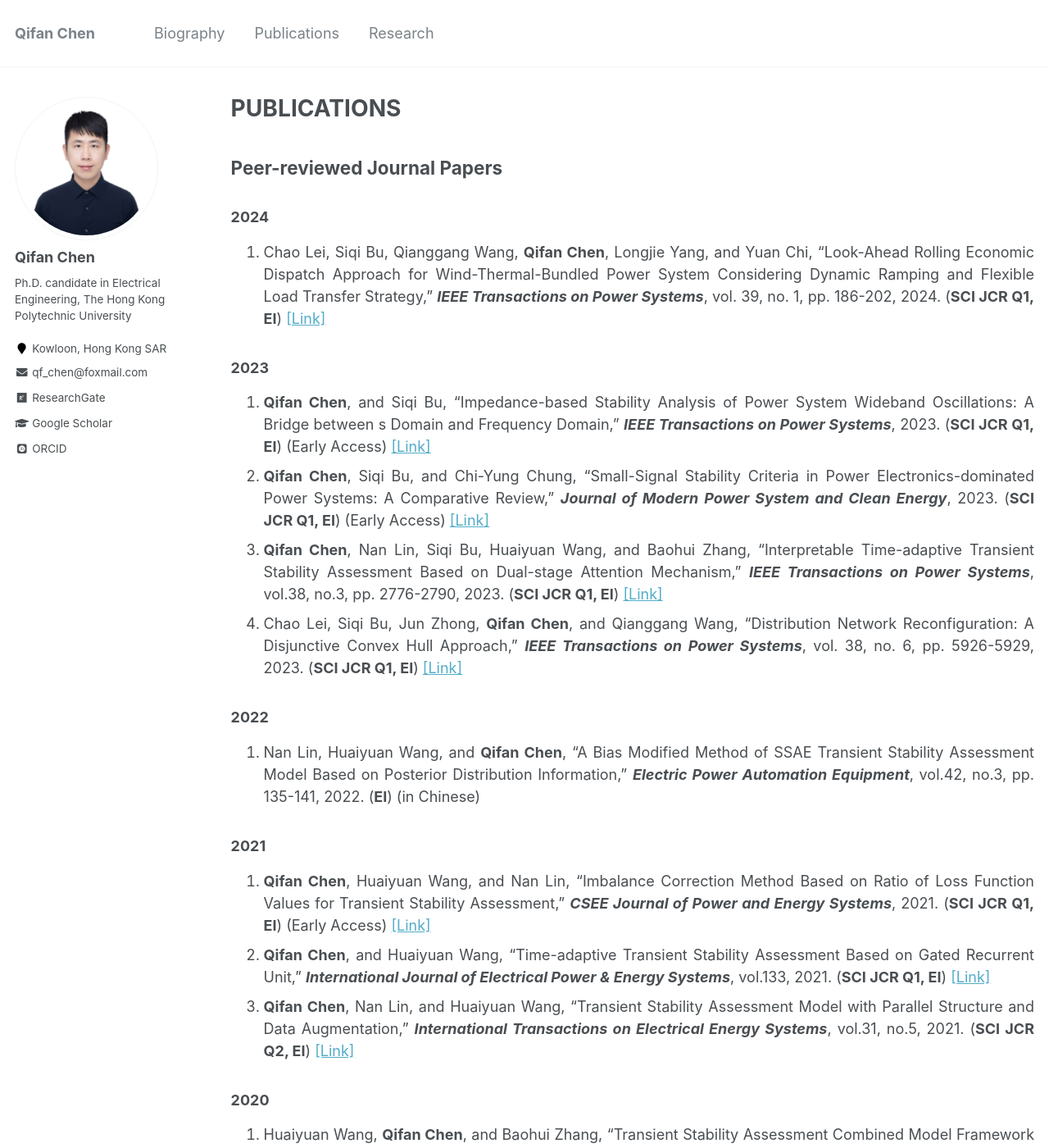
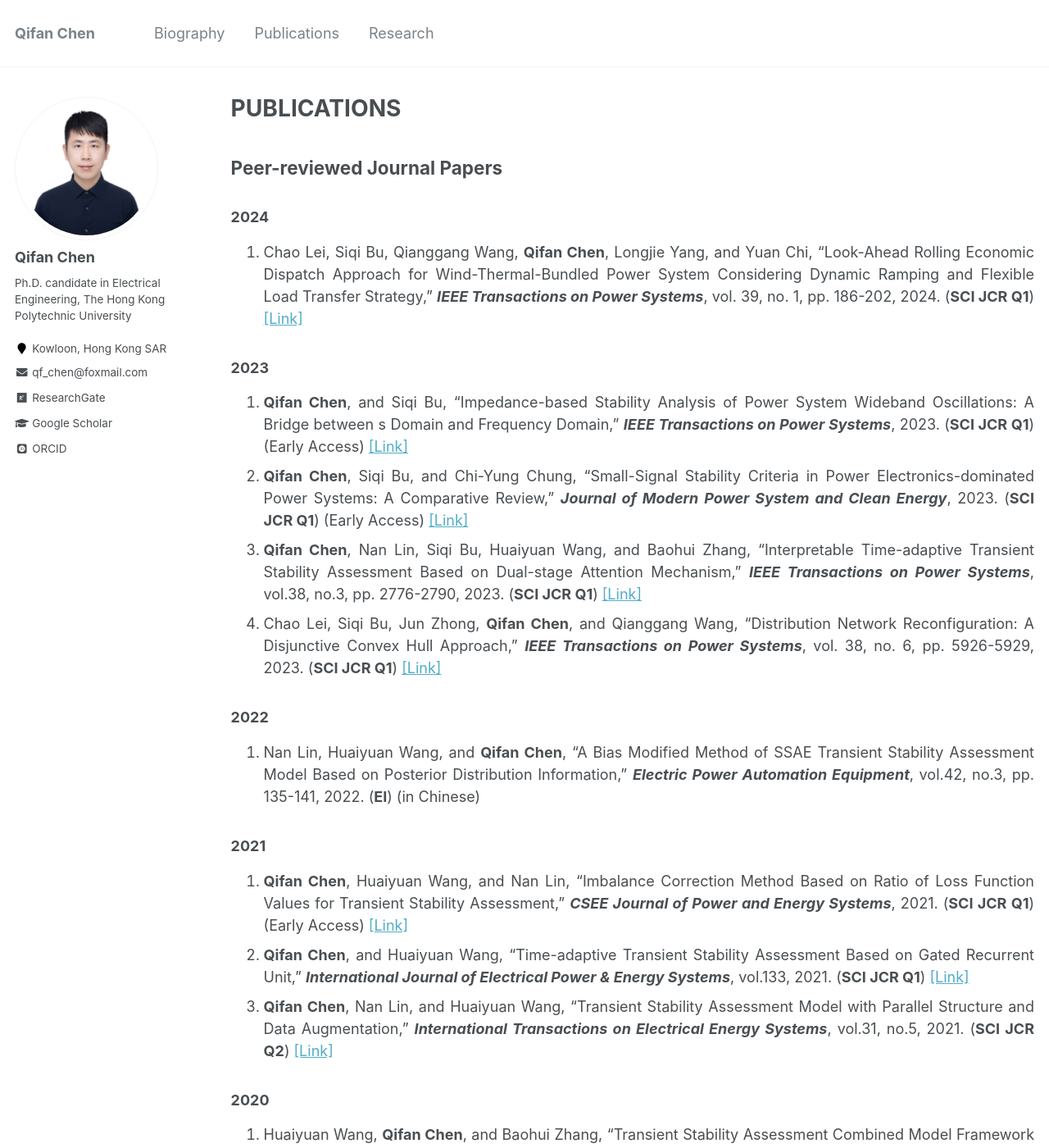
Before and after one commit to ChQf/ChQf.github.io, a Jekyll site: the page built from _pages/publications.md, in a window 1280 px wide and 1400 px high. Shown: the whole window at 82% size. Built offline with Jekyll 4.4.1, drawn with Linux system fonts in a browser that asks for light colours; some web fonts are replaced; some of the changed text lies outside the part shown.

```diff
--- a/_pages/publications.md
+++ b/_pages/publications.md
@@ -8,14 +8,14 @@ author_profile: true
 ## Peer-reviewed Journal Papers
 
 ### 2024
-1. Chao Lei, Siqi Bu, Qianggang Wang, **Qifan Chen**, Longjie Yang, and Yuan Chi, “Look-Ahead Rolling Economic Dispatch Approach for Wind-Thermal-Bundled Power System Considering Dynamic Ramping and Flexible Load Transfer Strategy,” ***IEEE Transactions on Power Systems***, vol. 39, no. 1, pp. 186-202, 2024. (**SCI JCR Q1, EI**) [[Link]](https://ieeexplore.ieee.org/document/10026349){:target="_blank"}<br>
+1. Chao Lei, Siqi Bu, Qianggang Wang, **Qifan Chen**, Longjie Yang, and Yuan Chi, “Look-Ahead Rolling Economic Dispatch Approach for Wind-Thermal-Bundled Power System Considering Dynamic Ramping and Flexible Load Transfer Strategy,” ***IEEE Transactions on Power Systems***, vol. 39, no. 1, pp. 186-202, 2024. (**SCI JCR Q1**) [[Link]](https://ieeexplore.ieee.org/document/10026349){:target="_blank"}<br>
 {: .text-justify}
 
 ### 2023
-1. **Qifan Chen**, and Siqi Bu, "Impedance-based Stability Analysis of Power System Wideband Oscillations: A Bridge between s Domain and Frequency Domain," ***IEEE Transactions on Power Systems***, 2023. (**SCI JCR Q1, EI**) (Early Access) [[Link]](https://ieeexplore.ieee.org/document/10360322){:target="_blank"}<br>
-1. **Qifan Chen**, Siqi Bu, and Chi-Yung Chung, "Small-Signal Stability Criteria in Power Electronics-dominated Power Systems: A Comparative Review," ***Journal of Modern Power System and Clean Energy***, 2023. (**SCI JCR Q1, EI**) (Early Access) [[Link]](https://ieeexplore.ieee.org/document/10355078){:target="_blank"}<br>
-1. **Qifan Chen**, Nan Lin, Siqi Bu, Huaiyuan Wang, and Baohui Zhang, "Interpretable Time-adaptive Transient Stability Assessment Based on Dual-stage Attention Mechanism," ***IEEE Transactions on Power Systems***, vol.38, no.3, pp. 2776-2790, 2023. (**SCI JCR Q1, EI**) [[Link]](https://ieeexplore.ieee.org/document/9802730){:target="_blank"}<br>
-1. Chao Lei, Siqi Bu, Jun Zhong, **Qifan Chen**, and Qianggang Wang, “Distribution Network Reconfiguration: A Disjunctive Convex Hull Approach,” ***IEEE Transactions on Power Systems***, vol. 38, no. 6, pp. 5926-5929, 2023. (**SCI JCR Q1, EI**) [[Link]](https://ieeexplore.ieee.org/document/10214389){:target="_blank"}<br>
+1. **Qifan Chen**, and Siqi Bu, "Impedance-based Stability Analysis of Power System Wideband Oscillations: A Bridge between s Domain and Frequency Domain," ***IEEE Transactions on Power Systems***, 2023. (**SCI JCR Q1**) (Early Access) [[Link]](https://ieeexplore.ieee.org/document/10360322){:target="_blank"}<br>
+1. **Qifan Chen**, Siqi Bu, and Chi-Yung Chung, "Small-Signal Stability Criteria in Power Electronics-dominated Power Systems: A Comparative Review," ***Journal of Modern Power System and Clean Energy***, 2023. (**SCI JCR Q1**) (Early Access) [[Link]](https://ieeexplore.ieee.org/document/10355078){:target="_blank"}<br>
+1. **Qifan Chen**, Nan Lin, Siqi Bu, Huaiyuan Wang, and Baohui Zhang, "Interpretable Time-adaptive Transient Stability Assessment Based on Dual-stage Attention Mechanism," ***IEEE Transactions on Power Systems***, vol.38, no.3, pp. 2776-2790, 2023. (**SCI JCR Q1**) [[Link]](https://ieeexplore.ieee.org/document/9802730){:target="_blank"}<br>
+1. Chao Lei, Siqi Bu, Jun Zhong, **Qifan Chen**, and Qianggang Wang, “Distribution Network Reconfiguration: A Disjunctive Convex Hull Approach,” ***IEEE Transactions on Power Systems***, vol. 38, no. 6, pp. 5926-5929, 2023. (**SCI JCR Q1**) [[Link]](https://ieeexplore.ieee.org/document/10214389){:target="_blank"}<br>
 {: .text-justify}
 
 ### 2022
@@ -23,14 +23,14 @@ author_profile: true
 {: .text-justify}
 
 ### 2021
-1. **Qifan Chen**, Huaiyuan Wang, and Nan Lin, "Imbalance Correction Method Based on Ratio of Loss Function Values for Transient Stability Assessment," ***CSEE Journal of Power and Energy Systems***, 2021. (**SCI JCR Q1, EI**) (Early Access) [[Link]](https://ieeexplore.ieee.org/document/9770511){:target="_blank"}<br>
-1. **Qifan Chen**, and Huaiyuan Wang, "Time-adaptive Transient Stability Assessment Based on Gated Recurrent Unit," ***International Journal of Electrical Power & Energy Systems***, vol.133, 2021. (**SCI JCR Q1, EI**) [[Link]](https://doi.org/10.1016/j.ijepes.2021.107156){:target="_blank"}<br>
-1. **Qifan Chen**, Nan Lin, and Huaiyuan Wang, "Transient Stability Assessment Model with Parallel Structure and Data Augmentation," ***International Transactions on Electrical Energy Systems***, vol.31, no.5, 2021. (**SCI JCR Q2, EI**) [[Link]](https://doi.org/10.1002/2050-7038.12872){:target="_blank"}<br>
+1. **Qifan Chen**, Huaiyuan Wang, and Nan Lin, "Imbalance Correction Method Based on Ratio of Loss Function Values for Transient Stability Assessment," ***CSEE Journal of Power and Energy Systems***, 2021. (**SCI JCR Q1**) (Early Access) [[Link]](https://ieeexplore.ieee.org/document/9770511){:target="_blank"}<br>
+1. **Qifan Chen**, and Huaiyuan Wang, "Time-adaptive Transient Stability Assessment Based on Gated Recurrent Unit," ***International Journal of Electrical Power & Energy Systems***, vol.133, 2021. (**SCI JCR Q1**) [[Link]](https://doi.org/10.1016/j.ijepes.2021.107156){:target="_blank"}<br>
+1. **Qifan Chen**, Nan Lin, and Huaiyuan Wang, "Transient Stability Assessment Model with Parallel Structure and Data Augmentation," ***International Transactions on Electrical Energy Systems***, vol.31, no.5, 2021. (**SCI JCR Q2**) [[Link]](https://doi.org/10.1002/2050-7038.12872){:target="_blank"}<br>
 {: .text-justify}
 
 ### 2020
-1. Huaiyuan Wang, **Qifan Chen**, and Baohui Zhang, "Transient Stability Assessment Combined Model Framework Based on Cost-Sensitive Method," ***IET Generation, Transmission & Distribution***, vol.14, no.12, pp. 2256-2262, 2020. (**SCI JCR Q2, EI**) [[Link]](https://doi.org/10.1049/iet-gtd.2019.1562){:target="_blank"}<br>
-1. Huaiyuan Wang, Qingyin Wang, and **Qifan Chen**, "Transient Stability Assessment Model with Improved Cost Sensitive Method Based on the Fault Severity," ***IET Generation, Transmission & Distribution***, vol.14, no.20, pp. 4605-4611, 2020. (**SCI JCR Q2, EI**) [[Link]](https://doi.org/10.1049/iet-gtd.2020.0967){:target="_blank"}<br>
+1. Huaiyuan Wang, **Qifan Chen**, and Baohui Zhang, "Transient Stability Assessment Combined Model Framework Based on Cost-Sensitive Method," ***IET Generation, Transmission & Distribution***, vol.14, no.12, pp. 2256-2262, 2020. (**SCI JCR Q2**) [[Link]](https://doi.org/10.1049/iet-gtd.2019.1562){:target="_blank"}<br>
+1. Huaiyuan Wang, Qingyin Wang, and **Qifan Chen**, "Transient Stability Assessment Model with Improved Cost Sensitive Method Based on the Fault Severity," ***IET Generation, Transmission & Distribution***, vol.14, no.20, pp. 4605-4611, 2020. (**SCI JCR Q2**) [[Link]](https://doi.org/10.1049/iet-gtd.2020.0967){:target="_blank"}<br>
 1. Huaiyuan Wang, and **Qifan Chen**, "A Transient Stability Assessment Method Based on Cost-Sensitive Stacked Variational Auto-Encoder," ***Proceedings of The CSEE***, vol.40, no.7, pp. 2213-2220+2400, Apr. 2020. (**EI**) (in Chinese) (High impact paper of Proceedings of The CSEE in 2021)<br>
 {: .text-justify}
 
@@ -40,6 +40,6 @@ author_profile: true
 
 ## Peer-reviewed Conference Papers
 ### 2023
-1. **Qifan Chen**, Siqi Bu, and Jiaxin Wen, “Clustering-based Two-stage Small-signal Stability Probabilistic Analysis of Power Systems with Uncertainties”. ***IEEE Power & Energy Society General Meeting (PESGM)***, Orlando, Florida, USA, 2023. (**SCI, EI**) [[Link]](https://ieeexplore.ieee.org/document/10252926){:target="_blank"}<br>
-2. Chao Lei, Siqi Bu, Qianggang Wang, and **Qifan Chen**, “Dynamic Ramping of Retrofitted Coal-Fired Power Plants: Basic Formulation and Tightened Approximation,” ***IEEE Power & Energy Society General Meeting (PESGM)***, Orlando, Florida, USA, 2023. (**SCI, EI**) [[Link]](https://ieeexplore.ieee.org/document/10253043){:target="_blank"}<br>
+1. **Qifan Chen**, Siqi Bu, and Jiaxin Wen, “Clustering-based Two-stage Small-signal Stability Probabilistic Analysis of Power Systems with Uncertainties”. ***IEEE Power & Energy Society General Meeting (PESGM)***, Orlando, Florida, USA, 2023. (**SCI**) [[Link]](https://ieeexplore.ieee.org/document/10252926){:target="_blank"}<br>
+2. Chao Lei, Siqi Bu, Qianggang Wang, and **Qifan Chen**, “Dynamic Ramping of Retrofitted Coal-Fired Power Plants: Basic Formulation and Tightened Approximation,” ***IEEE Power & Energy Society General Meeting (PESGM)***, Orlando, Florida, USA, 2023. (**SCI**) [[Link]](https://ieeexplore.ieee.org/document/10253043){:target="_blank"}<br>
 {: .text-justify}
```
